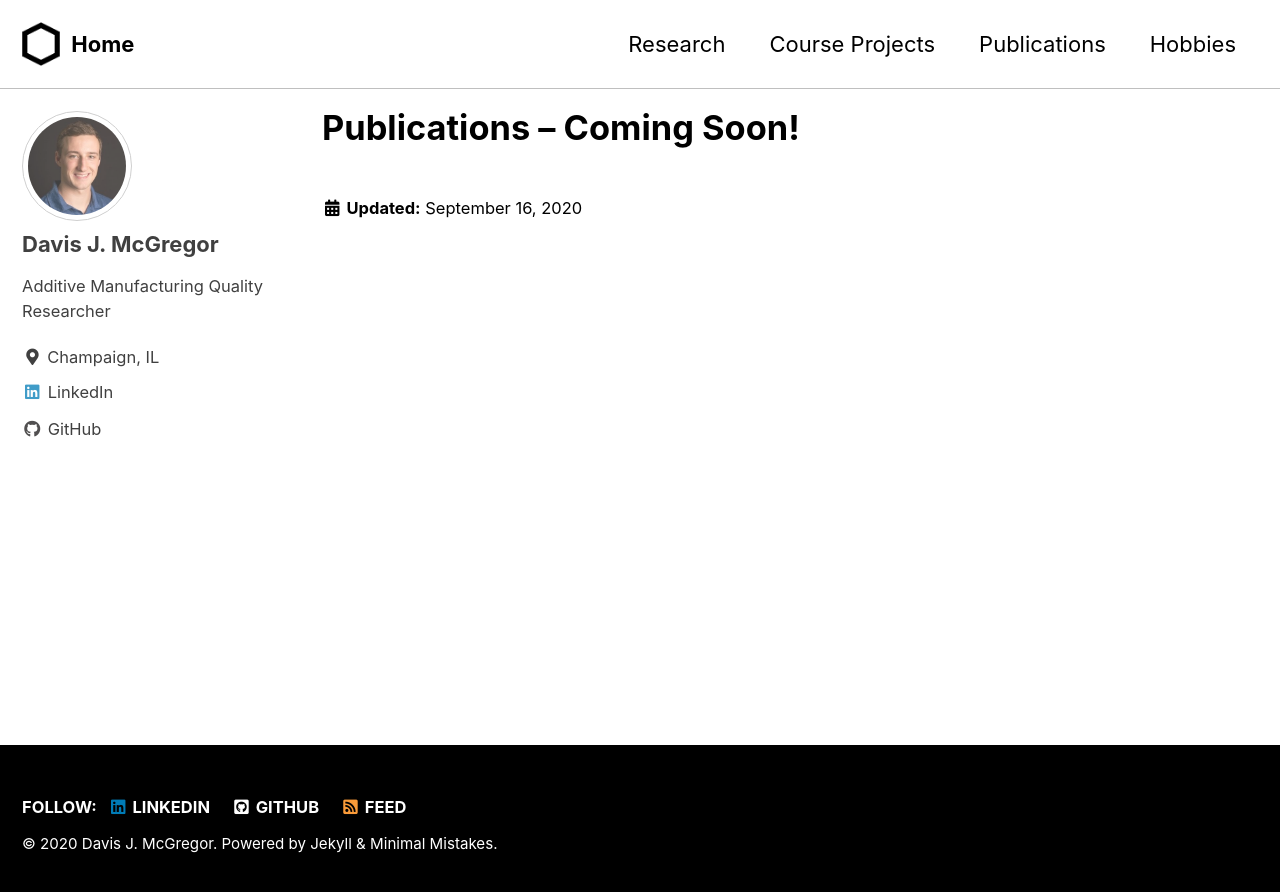
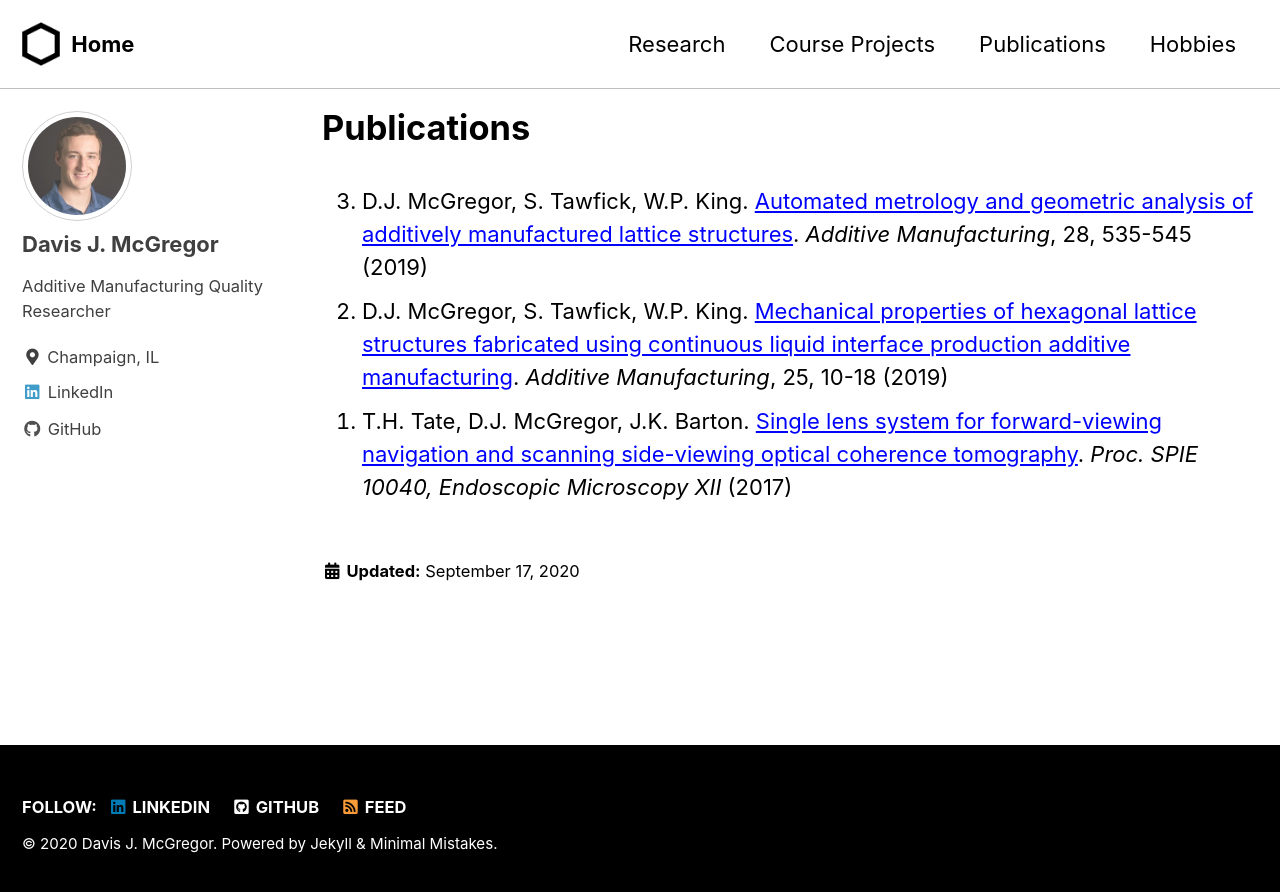
Before and after one commit to djmcgregor/djmcgregor.github.io, a Jekyll site: the page built from _pages/publications.md, in a window 1280 px wide. Shown: the top 892 px of the page. Built offline with Jekyll 4.4.1, drawn with Linux system fonts in a browser that asks for light colours; cached includes are drawn as plain includes.

Commit message:
update publications

```diff
--- a/_pages/publications.md
+++ b/_pages/publications.md
@@ -1,7 +1,12 @@
 ---
 layout: single
+classes: wide
 permalink: /publications/
-title: "Publications -- Coming Soon!"
+title: "Publications"
 excerpt: "publications"
-last_modified_at: 2020-09-16T08:41:35-04:00
+last_modified_at: 2020-09-17T08:41:35-04:00
 ---
+0. D.J. McGregor, S. Tawfick, W.P. King. [Automated metrology and geometric analysis of additively manufactured lattice structures](https://doi.org/10.1016/j.addma.2019.05.026). *Additive Manufacturing*, 28, 535-545 (2019)
+0. D.J. McGregor, S. Tawfick, W.P. King. [Mechanical properties of hexagonal lattice structures fabricated using continuous liquid interface production additive manufacturing](https://doi.org/10.1016/j.addma.2018.11.002). *Additive Manufacturing*, 25, 10-18 (2019)
+0. T.H. Tate, D.J. McGregor, J.K. Barton. [Single lens system for forward-viewing navigation and scanning side-viewing optical coherence tomography](https://doi.org/10.1117/12.2271555). *Proc. SPIE 10040, Endoscopic Microscopy XII* (2017)
+{: reversed="reversed"}
```
